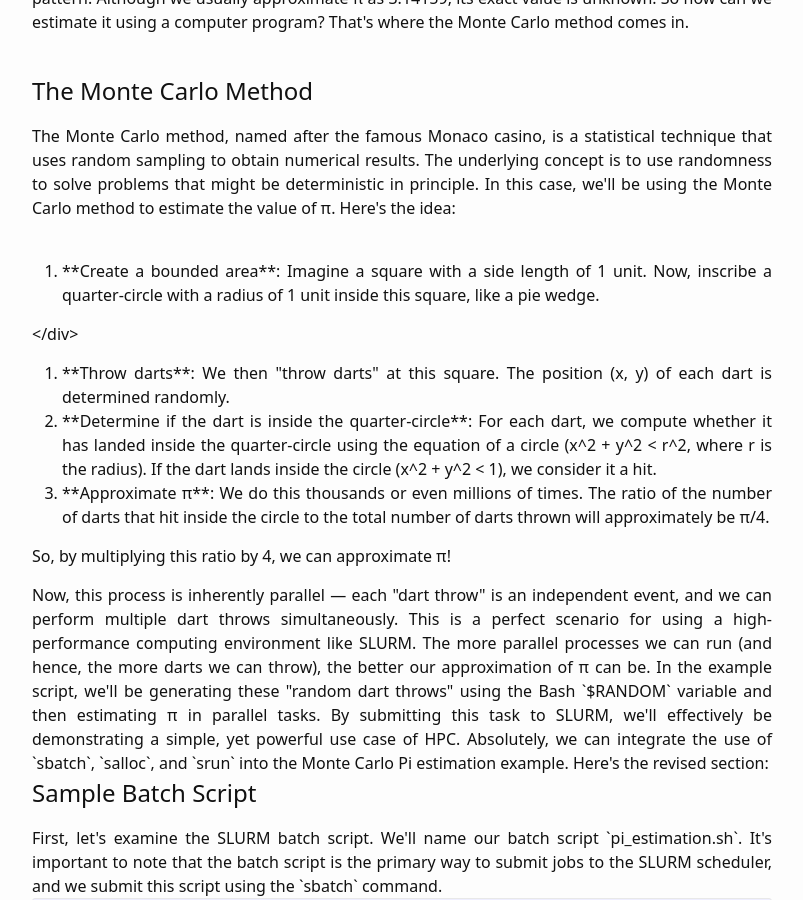
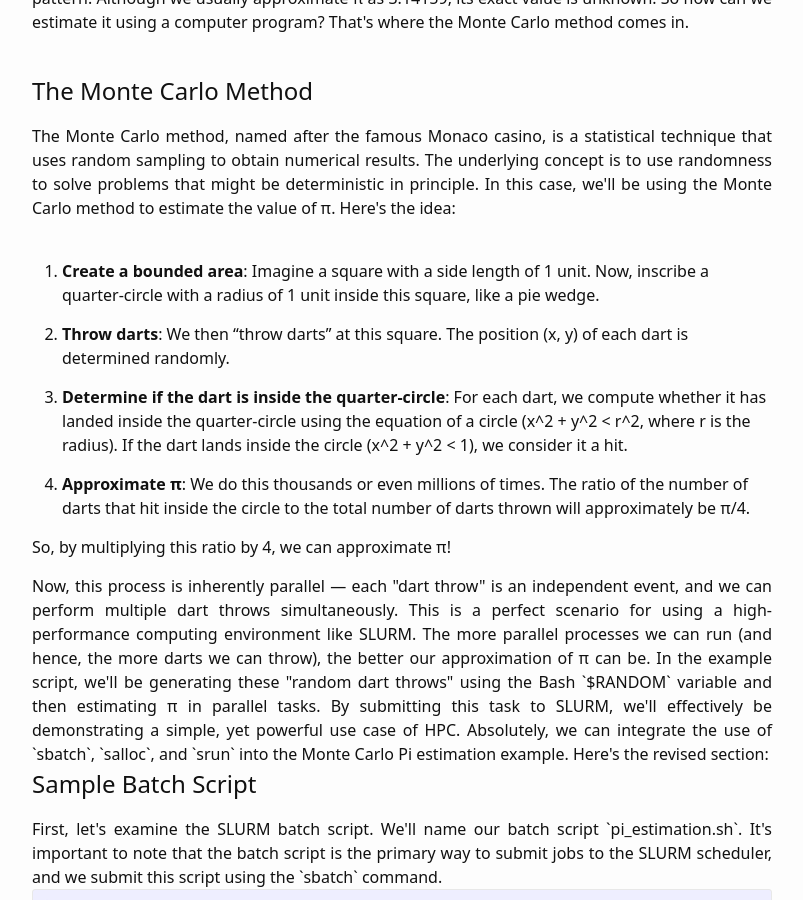
Before and after one commit to dipc-cc/slurm-training, a Jekyll site: the page built from 3_first-job.md, in a window 1280 px wide and 900 px high, scrolled down 449 px. Shown: the whole window, without its empty margins (238-1041 px from the left). Built offline with Jekyll 4.4.1, drawn with Linux system fonts in a browser that asks for light colours; some web fonts are replaced.

Commit message:
Justifying text

```diff
--- a/3_first-job.md
+++ b/3_first-job.md
@@ -26,15 +26,13 @@ In this case, we'll be using the Monte Carlo method to estimate the value of π.
 </div>
 
 <br> <!-- Blank line -->
-1. <div align="justify">
- **Create a bounded area**: Imagine a square with a side length of 1 unit. Now, inscribe a quarter-circle with a radius of 1 unit inside this square, like a pie wedge.
-</div>
+1. **Create a bounded area**: Imagine a square with a side length of 1 unit. Now, inscribe a quarter-circle with a radius of 1 unit inside this square, like a pie wedge.
 
-2. <div align="justify"> **Throw darts**: We then "throw darts" at this square. The position (x, y) of each dart is determined randomly.</div>
+2. **Throw darts**: We then "throw darts" at this square. The position (x, y) of each dart is determined randomly.
 
-3. <div align="justify"> **Determine if the dart is inside the quarter-circle**: For each dart, we compute whether it has landed inside the quarter-circle using the equation of a circle (x^2 + y^2 < r^2, where r is the radius). If the dart lands inside the circle (x^2 + y^2 < 1), we consider it a hit.</div>
+3. **Determine if the dart is inside the quarter-circle**: For each dart, we compute whether it has landed inside the quarter-circle using the equation of a circle (x^2 + y^2 < r^2, where r is the radius). If the dart lands inside the circle (x^2 + y^2 < 1), we consider it a hit.
 
-4. <div align="justify"> **Approximate π**: We do this thousands or even millions of times. The ratio of the number of darts that hit inside the circle to the total number of darts thrown will approximately be π/4. </div>
+4. **Approximate π**: We do this thousands or even millions of times. The ratio of the number of darts that hit inside the circle to the total number of darts thrown will approximately be π/4.
 
 So, by multiplying this ratio by 4, we can approximate π!
 
```
Also changed, not shown: 2_workflow.md (+5 -5 lines).
